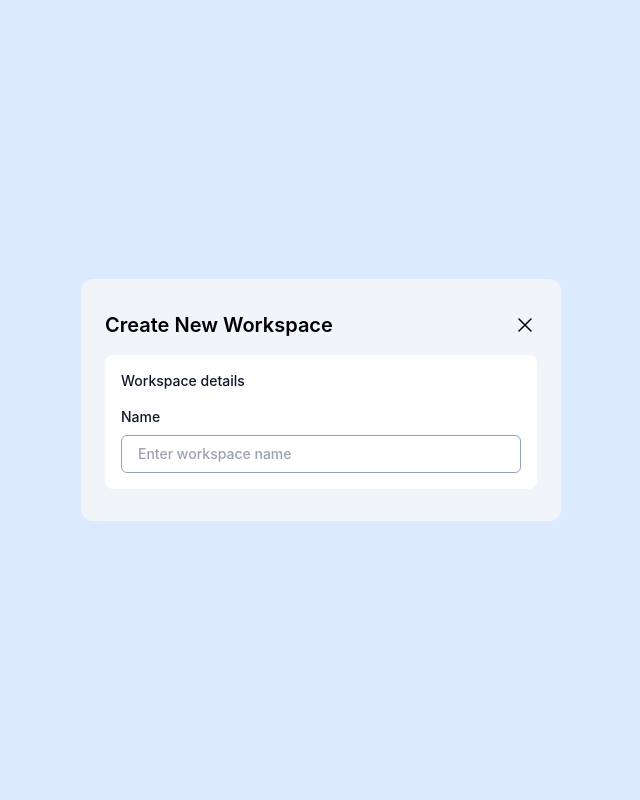
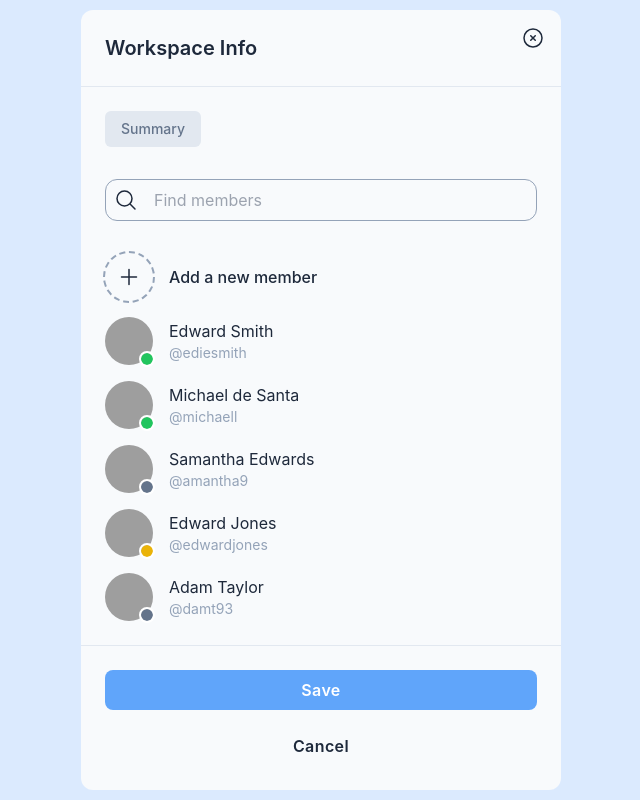
Before and after one commit to phamhuulocforwork/combillUI, a React (Create React App) app: page / in a window 1280 px wide. Shown: the whole page, without its empty margins (319-959 px from the left). Built offline with nearby package versions, Linux system fonts and the light colour scheme; grey boxes are pictures that could not be loaded.

Commit message:
Workspace Info

```diff
--- a/src/App.jsx
+++ b/src/App.jsx
@@ -1,9 +1,9 @@
-import CreateNewWorkSpace from './features/CreateNewWorkSpace'
+import WorkspaceInfo from './features/WorkspaceInfo'
 
 function App() {
   return (
     <div className="flex items-center justify-center bg-blue-100 w-full h-screen gap-8">
-      <CreateNewWorkSpace></CreateNewWorkSpace>
+      <WorkspaceInfo></WorkspaceInfo>
     </div>
   )
 }
--- a/src/features/WorkspaceInfo/index.jsx
+++ b/src/features/WorkspaceInfo/index.jsx
@@ -38,7 +38,7 @@ export default function WorkspaceInfo() {
 
   return (
     <>
-      <div className="dark w-[30rem] bg-slate-50 dark:bg-slate-900 rounded-xl flex flex-col relative text-slate-800 dark:text-slate-50">
+      <div className="w-[30rem] bg-slate-50 dark:bg-slate-900 rounded-xl flex flex-col relative text-slate-800 dark:text-slate-50">
         <div className="p-6 flex">
           <div className="absolute top-4 right-4">
             <svg
```
